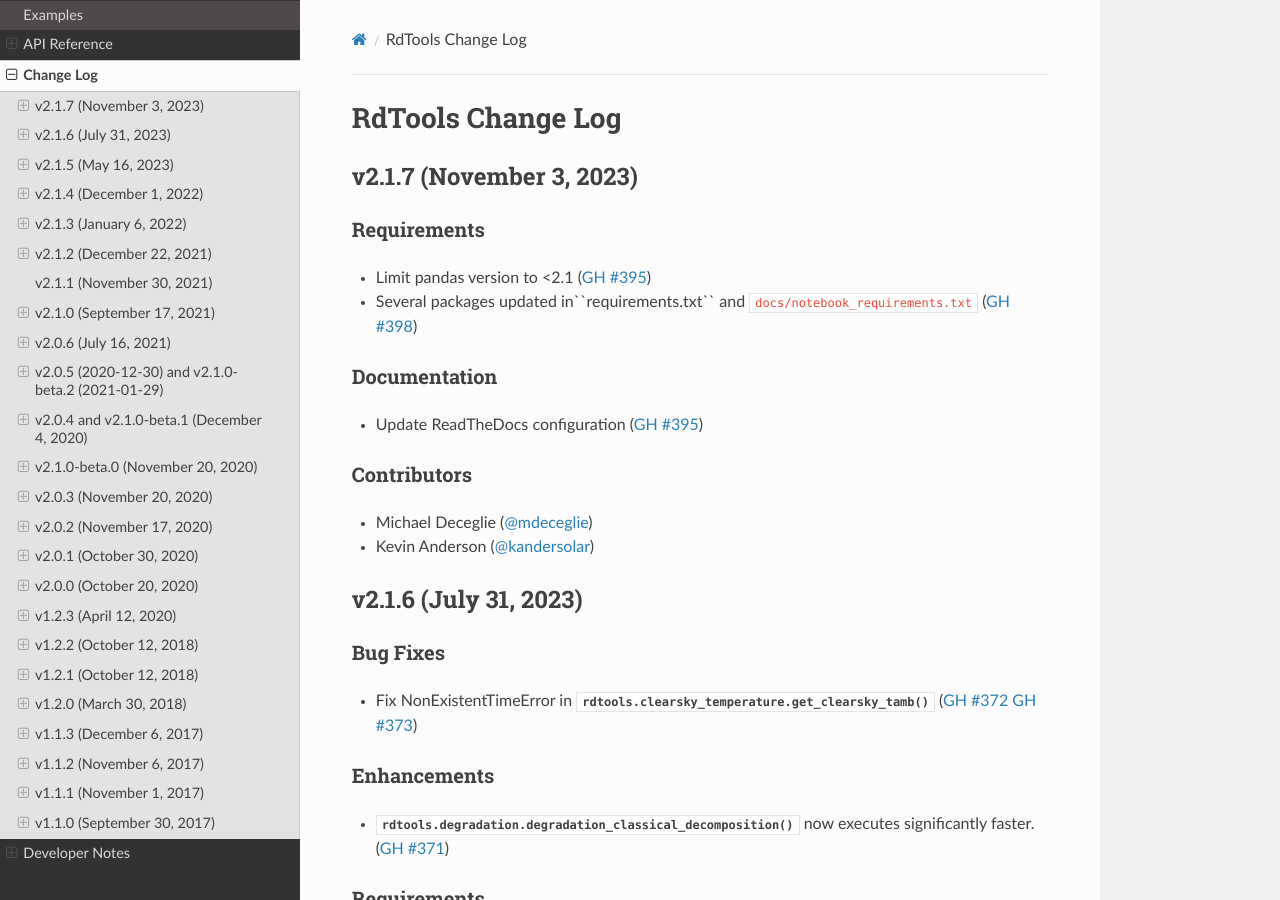
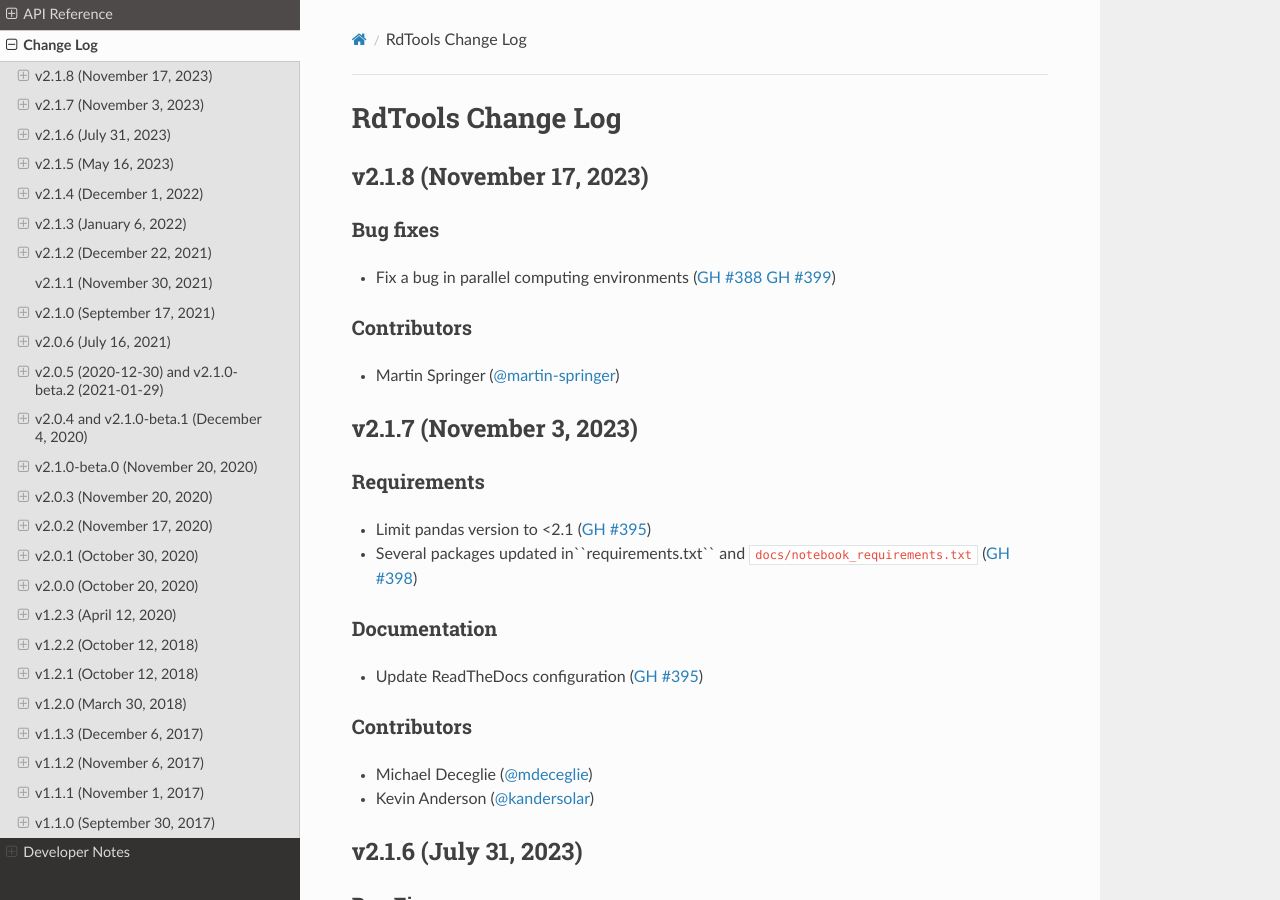
Before and after one commit to NREL/rdtools, a Sphinx documentation site: the page built from docs/sphinx/source/changelog.rst, in a window 1280 px wide and 900 px high. Built offline with Sphinx 7.4.7 and the Read the Docs theme 2.0.0, drawn with Linux system fonts in a browser that asks for light colours; pages that are not in the unit, such as notebooks, are missing from menus.

```diff
--- a/docs/sphinx/source/changelog.rst
+++ b/docs/sphinx/source/changelog.rst
@@ -1,5 +1,6 @@
 RdTools Change Log
 ==================
+.. include:: changelog/v2.1.8.rst
 .. include:: changelog/v2.1.7.rst
 .. include:: changelog/v2.1.6.rst
 .. include:: changelog/v2.1.5.rst
--- /dev/null
+++ b/docs/sphinx/source/changelog/v2.1.8.rst
@@ -0,0 +1,11 @@
+**************************
+v2.1.8 (November 17, 2023)
+**************************
+
+Bug fixes
+---------
+* Fix a bug in parallel computing environments (:issue:`388` :pull:`399`)
+
+Contributors
+------------
+* Martin Springer (:ghuser:`martin-springer`)
```
Also changed, not shown: 1 other file.
